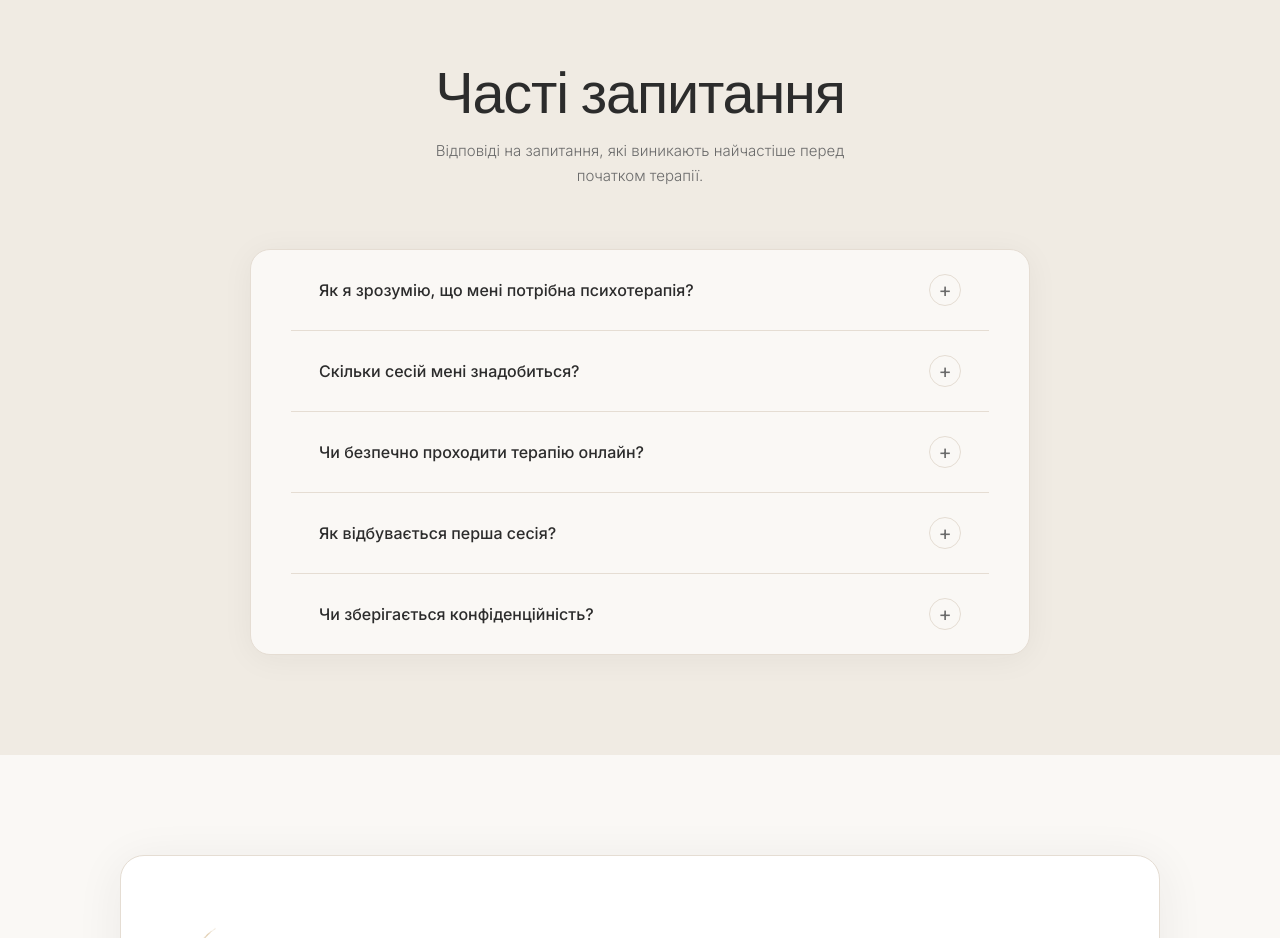
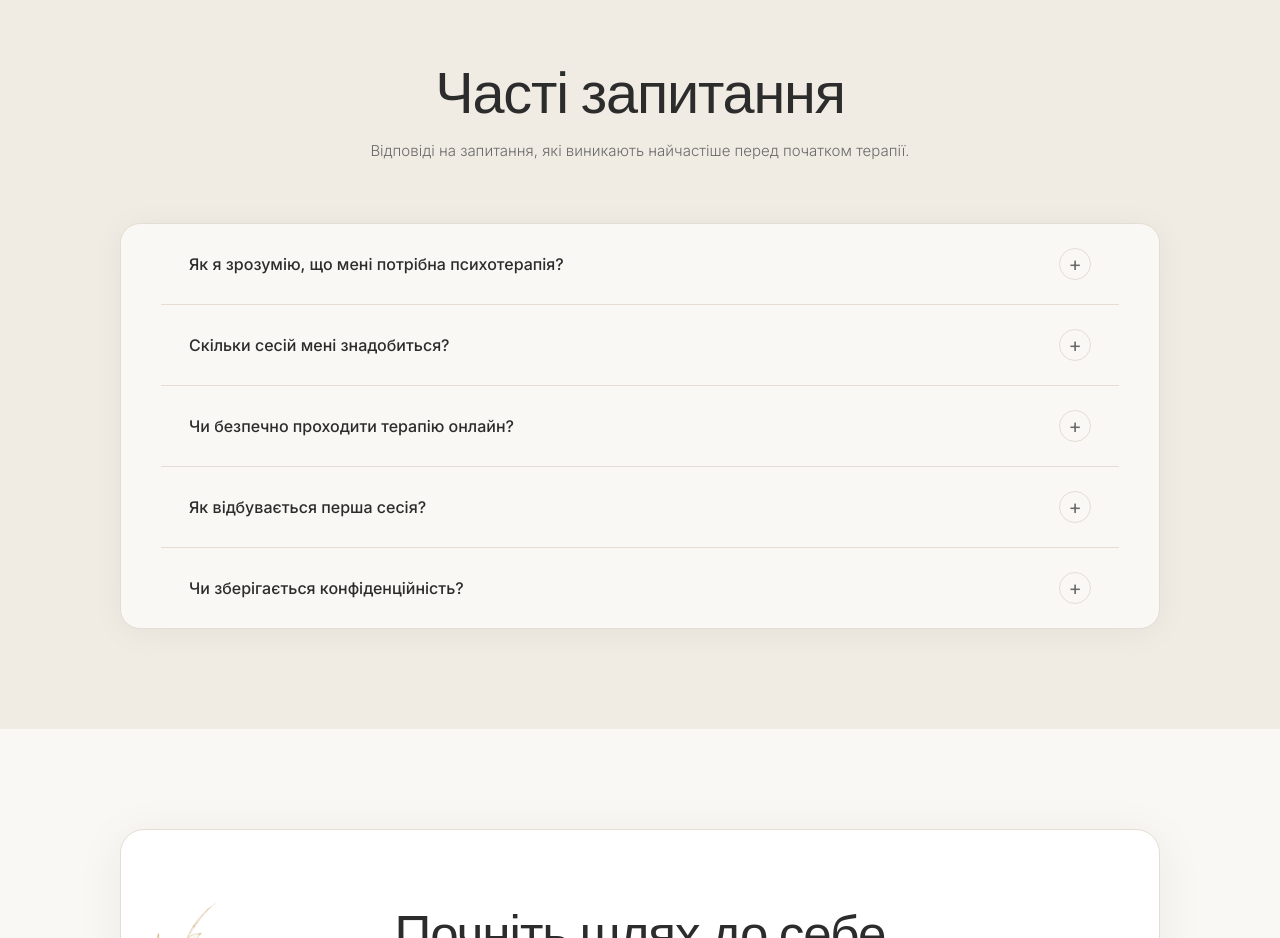
Before and after one commit to danylonahorniuk/psychologist-landing, a Next.js app: page / in a window 1280 px wide. Shown: the part 5560-6498 px from the top of the page. Built offline with nearby package versions, Linux system fonts and the light colour scheme.

Commit message:
temp: fix max-width selectors for Figma export

```diff
--- a/app/globals.css
+++ b/app/globals.css
@@ -571,10 +571,18 @@ body {
 @media (max-width: 640px) { .faq-accordion { padding: 0 20px; } }
 
 /* TEMP: figma export — stretch all content to full width */
+[style*="max-width:1280px"],
 [style*="max-width: 1280px"],
+[style*="max-width:1440px"],
 [style*="max-width: 1440px"],
+[style*="max-width:1600px"],
 [style*="max-width: 1600px"],
-[style*="max-width: 900px"] {
+[style*="max-width:900px"],
+[style*="max-width: 900px"],
+[style*="max-width:480px"],
+[style*="max-width: 480px"],
+[style*="max-width:780px"],
+[style*="max-width: 780px"] {
   max-width: none !important;
   width: 100% !important;
 }
```
